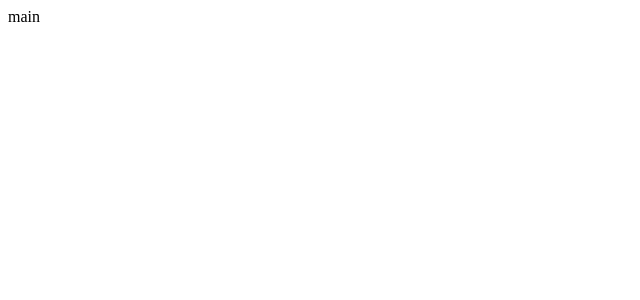
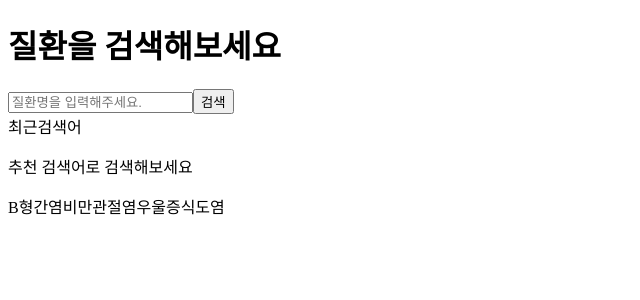
Before and after one commit to Wanted-Pre-Onboarding-Frontend-3/pre-onboarding-assignment-week-5-1-team-3, a React (Create React App) app: page / in a window 1280 px wide. Shown: the top 300 px of the page, without its empty margins (0-640 px from the left). Built offline with nearby package versions, Linux system fonts and the light colour scheme.

Commit message:
feat: api 호출, 검색결과 출력 구현

```diff
--- a/src/App.js
+++ b/src/App.js
@@ -1,5 +1,42 @@
+import axios from 'axios';
+import { useEffect, useState } from 'react';
+import SearchBox from './components/SearchBox';
+import SearchResult from './components/SearchResult';
+
 function App() {
-	return <div>main</div>;
+	const [keyword, setKeyword] = useState('');
+	const [result, setResult] = useState([]);
+
+	// TODO: API 호출별로 로컬 캐싱 구현
+	const fetchData = async () => {
+		const { data } = await axios.get('http://localhost:4000/sick');
+		return data;
+	};
+
+	const updateData = async () => {
+		const result = await fetchData();
+		const test = result.filter(list => list.sickNm.includes(keyword)).slice(0, 10);
+		setResult(test);
+	};
+
+	useEffect(() => {
+		const debounce = setTimeout(() => {
+			if (keyword) updateData();
+		}, 200);
+
+		return () => clearTimeout(debounce);
+	}, [keyword]);
+
+	return (
+		<>
+			<header>
+				<h1>질환을 검색해보세요</h1>
+			</header>
+
+			<SearchBox onSearchChange={setKeyword} keyword={keyword} />
+			<SearchResult result={result} keyword={keyword} />
+		</>
+	);
 }
 
 export default App;
--- /dev/null
+++ b/src/components/SearchBox.jsx
@@ -0,0 +1,20 @@
+const SearchBox = ({ onSearchChange, keyword }) => {
+	const handleSearch = e => {
+		e.preventDefault();
+		alert('검색 결과로 이동합니다.');
+	};
+
+	return (
+		<form onSubmit={handleSearch}>
+			<input
+				type="text"
+				onChange={({ target }) => onSearchChange(target.value)}
+				value={keyword}
+				placeholder="질환명을 입력해주세요."
+			/>
+			<button>검색</button>
+		</form>
+	);
+};
+
+export default SearchBox;
--- /dev/null
+++ b/src/components/SearchResult.jsx
@@ -0,0 +1,38 @@
+import styled from 'styled-components';
+
+const SearchResult = ({ result, keyword }) => {
+	// TODO: 사용자가 입력한 텍스트와 일치하는 부분 볼드처리
+	// TODO: 키보드만으로 추천 검색어들로 이동 가능하도록 구현
+
+	// TODO: input focus시 searchResult 열림
+
+	const renderResult = (
+		<>
+			<p>추천 검색어</p>
+			{result.map(item => item.sickNm)}
+		</>
+	);
+
+	const defaultKeywords = ['B형간염', '비만', '관절염', '우울증', '식도염'];
+	const renderDefaultKeywords = (
+		<>
+			<p>추천 검색어로 검색해보세요</p>
+			{defaultKeywords.map(item => item)}
+		</>
+	);
+
+	return (
+		<Container>
+			<section>최근검색어</section>
+			<section>
+				{keyword === '' && renderDefaultKeywords}
+				{keyword && result && renderResult}
+			</section>
+			{keyword && result.length === 0 && <p>검색어 없음</p>}
+		</Container>
+	);
+};
+
+const Container = styled.div``;
+
+export default SearchResult;
```
